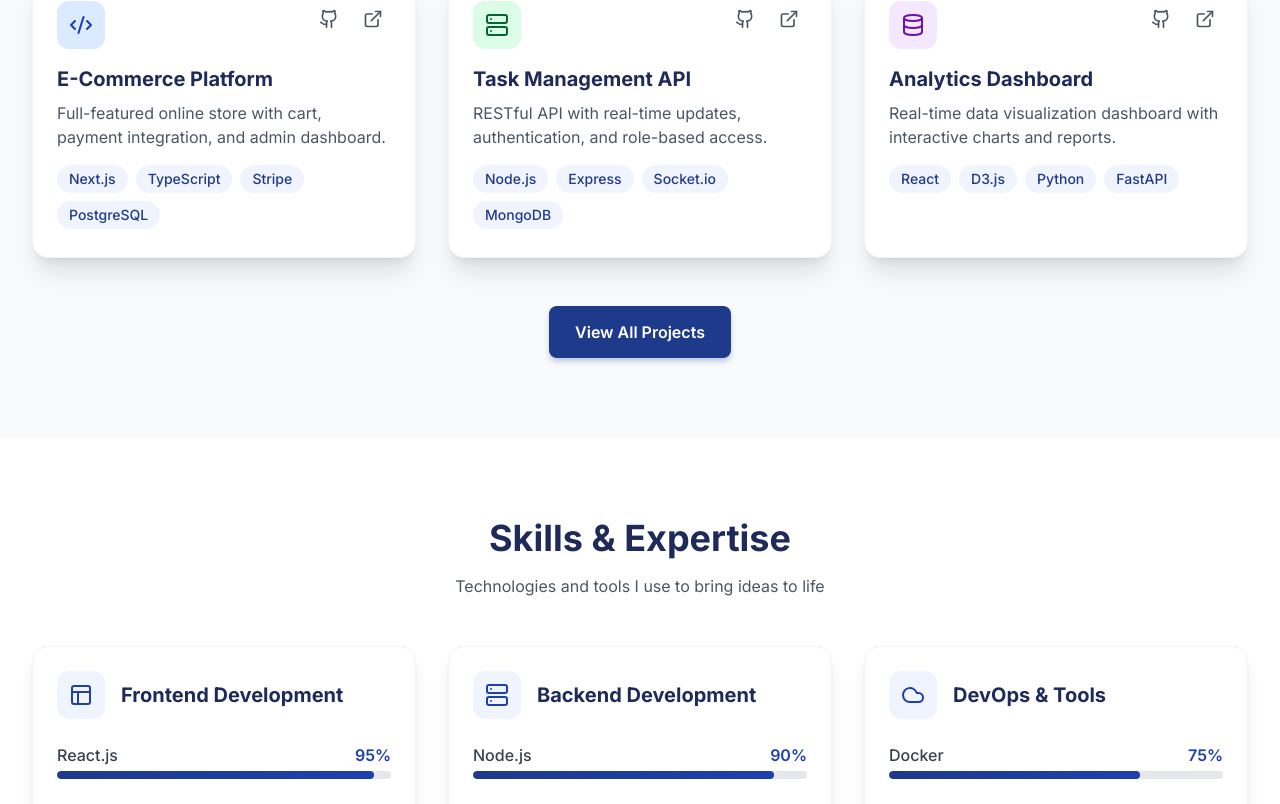
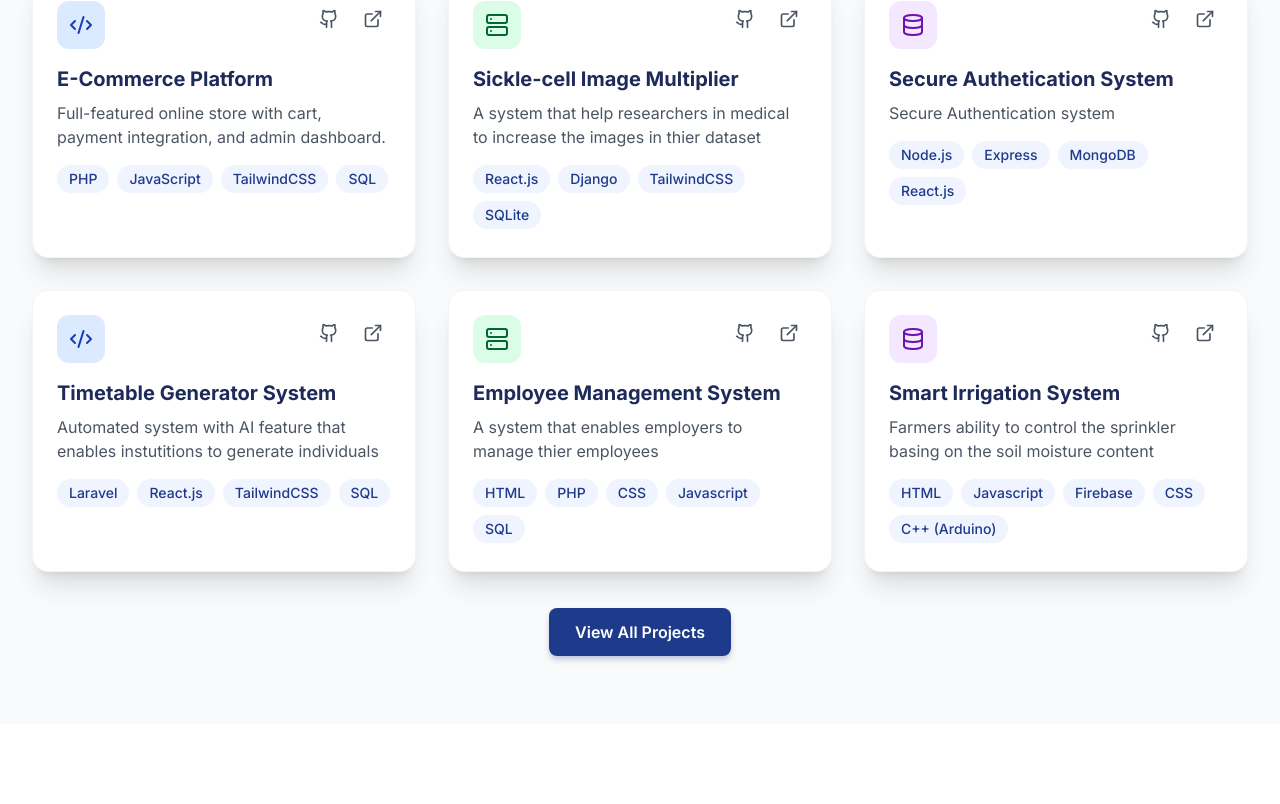
Before and after one commit to shanon082/personal-website, a Next.js app in the folder mypage/: page / in a window 1280 px wide. Shown: the part 1056-1860 px from the top of the page. Built offline with nearby package versions, Linux system fonts and the light colour scheme.

Commit message:
Added some projects

```diff
--- a/mypage/src/components/Layout/Navbar.tsx
+++ b/mypage/src/components/Layout/Navbar.tsx
@@ -22,7 +22,7 @@ const Navbar = () => {
           <a href="#home" className="flex items-center gap-2">
             <Code2 className="size-8 text-primary-700" />
             <span className="text-xl font-bold text-primary-900">
-              Shanon Lubega
+              Shanon Simon Lubega
             </span>
           </a>
 
--- a/mypage/src/components/Sections/Contact.tsx
+++ b/mypage/src/components/Sections/Contact.tsx
@@ -53,7 +53,6 @@ const onSubmit = async (data: FormData) => {
           name: data.name,
           email: data.email,
           message: data.message,
-          // Optional: add subject or from_name
           subject: `New message from ${data.name} via portfolio`,
         }),
       });
@@ -63,7 +62,7 @@ const onSubmit = async (data: FormData) => {
       if (result.success) {
         setIsSubmitted(true);
         reset();
-        setTimeout(() => setIsSubmitted(false), 5000); // Auto-hide success after 5s
+        setTimeout(() => setIsSubmitted(false), 5000);
       } else {
         throw new Error(result.message || 'Submission failed');
       }
--- a/mypage/src/components/Sections/Experience.tsx
+++ b/mypage/src/components/Sections/Experience.tsx
@@ -6,11 +6,11 @@ import { Briefcase, GraduationCap, Calendar, MapPin } from 'lucide-react';
 const Experience = () => {
   const experiences = [
     {
-      type: 'intern',
+      type: 'work',
       title: 'Full Stack Developer',
       company: 'Code Craft',
       period: '2024 - 2025',
-      location: 'india',
+      location: 'india (remotely)',
       description: 'Participated in development of multiple web applications using React, Node.js, and microservices architecture.',
     },
     // {
--- a/mypage/src/components/Sections/Hero.tsx
+++ b/mypage/src/components/Sections/Hero.tsx
@@ -86,12 +86,13 @@ const Hero = () => {
               {/* Placeholder for developer illustration */}
               <div className="absolute inset-0 flex items-center justify-center">
                 <div className="text-center">
-                  <div className="size-48 mx-auto bg-gradient-to-br from-primary-700 to-primary-900 rounded-full flex items-center justify-center mb-6 shadow-2xl">
+                  {/* <div className="size-48 mx-auto bg-gradient-to-br from-primary-700 to-primary-900 rounded-full flex items-center justify-center mb-6 shadow-2xl">
                     <Code2 size={80} className="text-white" />
                   </div>
                   <p className="text-primary-900 font-medium text-lg">
                     Interactive Developer Profile
-                  </p>
+                  </p> */}
+                  <img src="../../app/icon.png" alt="profile picture" />
                 </div>
               </div>
 
--- a/mypage/src/components/Sections/Projects.tsx
+++ b/mypage/src/components/Sections/Projects.tsx
@@ -8,25 +8,52 @@ const Projects = () => {
     {
       title: 'E-Commerce Platform',
       description: 'Full-featured online store with cart, payment integration, and admin dashboard.',
-      tags: ['Next.js', 'TypeScript', 'Stripe', 'PostgreSQL'],
+      tags: ['PHP', 'JavaScript', 'TailwindCSS', 'SQL'],
       github: 'https://github.com',
       live: 'https://demo.com',
       icon: Code2,
       color: 'bg-blue-100 text-blue-800',
     },
     {
-      title: 'Task Management API',
-      description: 'RESTful API with real-time updates, authentication, and role-based access.',
-      tags: ['Node.js', 'Express', 'Socket.io', 'MongoDB'],
+      title: 'Sickle-cell Image Multiplier',
+      description: 'A system that help researchers in medical to increase the images in thier dataset',
+      tags: ['React.js', 'Django', 'TailwindCSS', 'SQLite'],
       github: 'https://github.com',
       live: 'https://api.demo.com',
       icon: Server,
       color: 'bg-green-100 text-green-800',
     },
     {
-      title: 'Analytics Dashboard',
-      description: 'Real-time data visualization dashboard with interactive charts and reports.',
-      tags: ['React', 'D3.js', 'Python', 'FastAPI'],
+      title: 'Secure Authetication System',
+      description: 'Secure Authentication system',
+      tags: ['Node.js', 'Express', 'MongoDB', 'React.js'],
+      github: 'https://github.com',
+      live: 'https://analytics.demo.com',
+      icon: Database,
+      color: 'bg-purple-100 text-purple-800',
+    },
+    {
+      title: 'Timetable Generator System',
+      description: 'Automated system with AI feature that enables instutitions to generate individuals',
+      tags: ['Laravel', 'React.js', 'TailwindCSS', 'SQL'],
+      github: 'https://github.com',
+      live: 'https://demo.com',
+      icon: Code2,
+      color: 'bg-blue-100 text-blue-800',
+    },
+    {
+      title: 'Employee Management System',
+      description: 'A system that enables employers to manage thier employees',
+      tags: ['HTML', 'PHP', 'CSS', 'Javascript', 'SQL'],
+      github: 'https://github.com',
+      live: 'https://api.demo.com',
+      icon: Server,
+      color: 'bg-green-100 text-green-800',
+    },
+    {
+      title: 'Smart Irrigation System',
+      description: 'Farmers ability to control the sprinkler basing on the soil moisture content',
+      tags: ['HTML', 'Javascript', 'Firebase', 'CSS', 'C++ (Arduino)'],
       github: 'https://github.com',
       live: 'https://analytics.demo.com',
       icon: Database,
@@ -114,9 +141,9 @@ const Projects = () => {
           viewport={{ once: true }}
           className="text-center mt-12"
         >
-          <button className="btn-primary">
+          <a href='https://github.com/shanon082' className="btn-primary">
             View All Projects
-          </button>
+          </a>
         </motion.div>
       </div>
     </section>
--- a/mypage/src/components/Sections/Skills.tsx
+++ b/mypage/src/components/Sections/Skills.tsx
@@ -12,8 +12,8 @@ const Skills = () => {
       title: 'Frontend Development',
       icon: Layout,
       skills: [
-        { name: 'React.js', level: 95 },
-        { name: 'Next.js', level: 90 },
+        { name: 'React.js', level: 85 },
+        { name: 'Next.js', level: 80 },
         { name: 'TypeScript', level: 85 },
         { name: 'Tailwind CSS', level: 95 },
       ],
@@ -35,7 +35,7 @@ const Skills = () => {
         { name: 'Docker', level: 75 },
         { name: 'Git', level: 95 },
         { name: 'AWS', level: 70 },
-        { name: 'CI/CD', level: 80 },
+        { name: 'CI/CD', level: 60 },
       ],
     },
   ];
```
